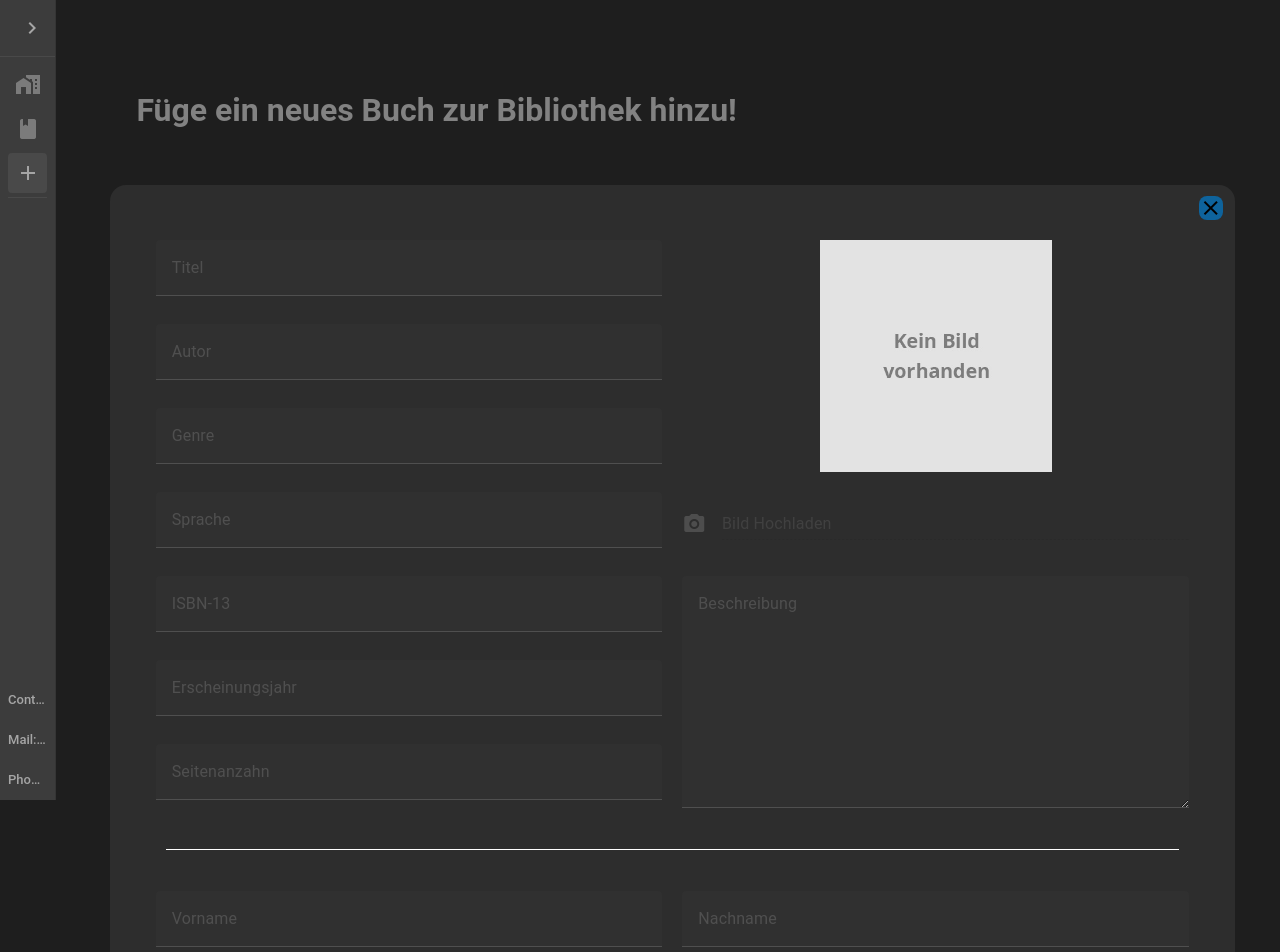
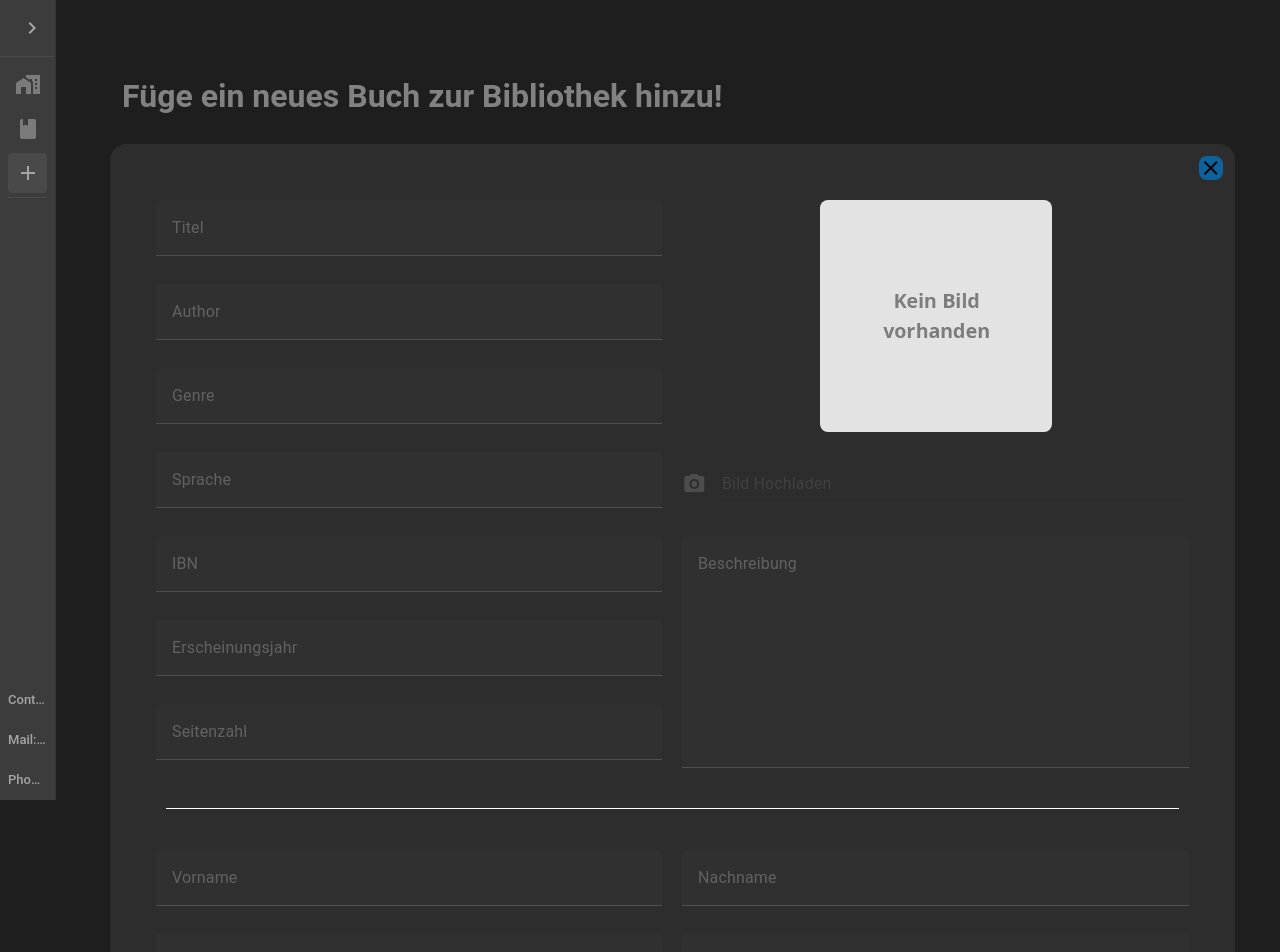
Before and after one commit to Marcey1611/Buecherei-Webanwendung, a Vue app in the folder frontend/library/: page /add in a window 1280 px wide. Shown: the top 952 px of the page. Built offline with nearby package versions, Linux system fonts and the light colour scheme.

Commit message:
Add verbessert(Buch schon vorhanden) add.module.css implementiert

```diff
--- /dev/null
+++ b/frontend/library/src/assets/add.module.css
@@ -0,0 +1,68 @@
+#AddH1 {
+    white-space: pre;
+    margin: 3vh;
+    color:#828282
+}
+#idDivclearAdd{
+    background-color: #2d2d2d;
+    width: 95%;
+    border-radius: 2vh;
+    margin: 1%;
+    padding: 1%;
+}
+#Add {
+    grid-template-rows: auto auto 8vh;
+    justify-content: center;
+    padding: 4%;
+}
+#idBuch, #idOwner{
+    display: grid;
+    grid-template-columns: 50% 50%;
+    color: #828282;
+    grid-gap: 2.5vh;
+    width: auto;
+    height: auto;
+    justify-content: center;
+}
+#idBuch{
+    grid-template-rows: 8vh 8vh 8vh 8vh 8vh 8vh 8vh;
+    margin-bottom: 4%;
+}
+#idOwner{
+    border-top: 0.125vh solid white;
+    padding-top: 4%;
+    grid-template-rows: 8vh 8vh;
+    margin-bottom: 4%;
+}
+#idImgDiv {
+    max-height: 100%;
+    max-width: 100%;
+    width: 100%;
+    height: 100%;
+    grid-row: 1/4;
+    grid-column: 2;
+    display: flex;
+    justify-content: center;
+    align-items: center;
+}
+#idImg {
+    max-height: 100%;
+    max-width: 100%;
+    align-self: center;
+    border-radius: 1vh;
+}
+#Beschreibung {
+    grid-row: 5/ 7;
+    grid-column: 2;
+   height: 29vh;
+}
+#idButton {
+    height: 8vh;
+    width: 100%;
+    background-color: #0E639C;
+}
+#idclearAdd{
+    float: right;
+    background-color: #0E639C;
+    border-radius: 1vh;
+}
--- a/frontend/library/src/components/Add.vue
+++ b/frontend/library/src/components/Add.vue
@@ -1,51 +1,38 @@
 <template>
     <h1 id="AddH1">Füge ein neues Buch zur Bibliothek hinzu!</h1>
-    <label v-show="errorShow" id="errLable">{{ errorLable }}</label>
-
     <div id="idDivclearAdd">
-        <v-icon id="idclearAdd" @click="this.clearFields">mdi-close</v-icon>
+        <v-icon id="idclearAdd" @click="reset()">mdi-close</v-icon>
         <v-form id="Add" ref="form">
             <div id="idBuch">
-            <v-text-field v-model="this.title" @blur="getBook()" id="AddTitle" :rules="[v=>!!v|| 'Title ist ein Pflichtfeld']" type="text" placeholder="Titel" required></v-text-field>
+                <v-text-field v-model="this.title" label="Titel" @blur="getBook()" id="AddTitle" :rules="[v=>!!v|| 'Title ist ein Pflichtfeld']" type="text" required></v-text-field>
             <div id="idImgDiv">
                 <img :src="this.cover" id="idImg">
             </div>
-        <v-text-field v-model="this.author" @blur="getBook()" id="AddAuthor" :rules="[v=>!!v|| 'Autor ist ein Pflichtfeld']" type="text" placeholder="Autor" required></v-text-field>
-        <v-text-field v-model="this.genre" id="Genre" :rules="[v=>!!v|| 'Genre ist ein Pflichtfeld']" type="text" placeholder="Genre" required></v-text-field>
-        <v-text-field v-model="this.language" id="Sprache" :rules="[v=>!!v|| 'Title ist ein Pflichtfeld']" type="text" placeholder="Sprache" required></v-text-field>
+            <v-text-field v-model="this.author" label="Author" @blur="getBook()" id="AddAuthor" :rules="[v=>!!v|| 'Autor ist ein Pflichtfeld']" type="text" required></v-text-field>
+            <v-text-field v-model="this.genre" label="Genre" id="Genre" :rules="[v=>!!v|| 'Genre ist ein Pflichtfeld']" type="text"  required></v-text-field>
+            <v-text-field v-model="this.language" label="Sprache" id="Sprache" :rules="[v=>!!v|| 'Title ist ein Pflichtfeld']" type="text"  required></v-text-field>
             <form action="upload" id="Bild">
                 <v-file-input label="Bild Hochladen" prepend-icon="mdi-camera" accept="image/png, image/jpeg, image/bmp"
                     variant="underlined" :disabled="this.showUpload"></v-file-input>
             </form>
-        <v-text-field v-model="this.isbn" @blur="getCoverByISBN()" id="ISBN" :rules="[v=>!!v|| 'ISBN ist ein Pflichtfeld']" type="number" min="0" step="1"
-            placeholder="ISBN-13" required></v-text-field>
-            <v-textarea v-model="this.description" id="Beschreibung" :rules="[v=>!!v|| 'Beschreibung ist ein Pflichtfeld']" type="text" placeholder="Beschreibung" required></v-textarea>
-        <v-text-field v-model="this.releaseYear" id="Erscheinungsjahr" :rules="[v=>!!v|| 'Title ist ein Pflichtfeld']" type="number" min="0" step="1"
-            placeholder="Erscheinungsjahr" required></v-text-field>
+            <v-text-field v-model="this.isbn" label="IBN" @blur="getCoverByISBN()" id="ISBN" :rules="[v=>!!v|| 'ISBN ist ein Pflichtfeld']" type="number" min="0" step="1" required></v-text-field>
+                <v-textarea v-model="this.description" label="Beschreibung" id="Beschreibung" :rules="[v=>!!v|| 'Beschreibung ist ein Pflichtfeld']" type="text"  required></v-textarea>
+            <v-text-field v-model="this.releaseYear" label="Erscheinungsjahr" id="Erscheinungsjahr" :rules="[v=>!!v|| 'Title ist ein Pflichtfeld']" type="number" min="0" step="1" required></v-text-field>
                 <div></div>
-     <v-text-field v-model="this.pages" id="Seitenzahl" :rules="[v=>!!v|| 'Title ist ein Pflichtfeld']" type="number" min="0" step="1" placeholder="Seitenanzahn"></v-text-field>
-
-
+        <v-text-field v-model="this.pages" label="Seitenzahl" id="Seitenzahl" :rules="[v=>!!v|| 'Title ist ein Pflichtfeld']" type="number" min="0" step="1" ></v-text-field>
             </div><!-- Buch bis Hier-->
             <div id="idOwner">
-        <v-text-field v-model="this.owner.firstName" id="Sprache" :rules="[v=>!!v|| 'Vorname ist ein Pflichtfeld']" type="text" placeholder="Vorname"></v-text-field>
-        <v-text-field v-model="this.owner.lastName" id="Sprache" :rules="[v=>!!v|| 'Nachname ist ein Pflichtfeld']" type="text" placeholder="Nachname"></v-text-field>
-        <v-text-field v-model="this.owner.phoneNumber" id="Sprache" :rules="[v=>!!v|| 'Handynummer ist ein Pflichtfeld']" type="text" placeholder="Handynummer"></v-text-field>
-        <v-text-field v-model="this.owner.eMail" id="Sprache" :rules="[v=>!!v|| 'Email ist ein Pflichtfeld']" type="text" placeholder="E-Mail"></v-text-field>
-        </div>
-
-
-
-
+            <v-text-field v-model="this.owner.firstName" label="Vorname" id="Sprache" :rules="[v=>!!v|| 'Vorname ist ein Pflichtfeld']" type="text"></v-text-field>
+            <v-text-field v-model="this.owner.lastName" label="Nachname" id="Sprache" :rules="[v=>!!v|| 'Nachname ist ein Pflichtfeld']" type="text" ></v-text-field>
+            <v-text-field v-model="this.owner.phoneNumber" label="Handynummer" id="Sprache" :rules="[v=>!!v|| 'Handynummer ist ein Pflichtfeld']" type="text" ></v-text-field>
+            <v-text-field v-model="this.owner.eMail" label="E-Mail" id="Sprache" :rules="[v=>!!v|| 'Email ist ein Pflichtfeld']" type="text" ></v-text-field>
+            </div><!-- Owner bis Hier-->
             <v-btn type="submit" @click="validate()" id="idButton">Buch hinzufügen</v-btn>
         </v-form>
     </div>
 </template>
-
 <script>
 import axios from 'axios';
-
-
 export default {
     data() {
         return {
@@ -73,12 +60,7 @@ export default {
     },
     methods: {
         addBook() {
-            console.log("test")
-            console.log(this.isbn)
-            this.realNewBook(this.isbn).then(() => {
-                console.log("Hallo")
                     try {
-
                         const newBook = {
                             isbn: this.isbn,
                             title: this.title,
@@ -94,35 +76,19 @@ export default {
                             owner: this.owner,
                             borrowCount:0,
                             available: true
-
-                        };
-                        console.log(newBook)
+                        }
                         try {
                             console.log("Try to send Data")
                             axios.post('http://localhost:8080/books/', newBook)
                                 .then(response => {
-                                    this.newBook = response.data;
-                                    console.log("recieved data")
+                                    this.newBook = response.data
                                 })
-
-                        } catch (error) {
-                            console.log('Failed to export Book')
-                        }
-                    } catch (err) {
-                        console.log('Error')
-                    }
-            }).catch(() => {
-                console.log('Buch ist bereits in der Datenbank')
-                this.errorLable = 'Buch ist bereits in der Datenbank'
-                this.errorShow = true
-            })
-
+                        } catch (error) {console.log('Failed to export Book')}
+                    } catch (err) {console.log('Error')}
+                    alert("Vielen Dank fürs hinzufügen")
         },
 
         getBook() {
-            console.log("getBook enterd");
-            this.disableErrorMSG()
-            console.log("disable Messages");
             if (this.title != '' && this.author != '' && this.isbn == null ) {
                 try {
                     axios.get('https://www.googleapis.com/books/v1/volumes', {
@@ -133,17 +99,13 @@ export default {
                         }
                     }).then(response => {
                         let tmpISBN
-                        console.log(response)
-                        console.log(response.data.items[0].volumeInfo)
                         let respInfo = response.data.items[0].volumeInfo
                         try {
                             respInfo.industryIdentifiers.forEach(element => {
                                 if (element.type == "ISBN_13") {
                                     tmpISBN = parseInt(element.identifier)
-                                    console.log(tmpISBN)
                                 }
                             })
-
                             let tmpYear = respInfo.publishedDate.substring(0, 4)
                             try{this.isbn = tmpISBN}catch{console.log("ISBN Is not available")}
                             try{this.title = respInfo.title}catch{console.log("Title Is not available")}
@@ -154,13 +116,9 @@ export default {
                             try{this.pages = respInfo.pageCount}catch{console.log("pagecount Is not available")}
                             try{this.description = respInfo.description}catch{console.log("Description Is not available")}
                             try{this.cover = respInfo.imageLinks.thumbnail}catch{console.log("Cover Is not available")}
-                        } catch (error) {
-                            console.log('Error2')
-                        }
+                        } catch (error) {console.log('Error2')}
                     })
-                } catch (err) {
-                    console.log('Error')
-                }
+                } catch (err) {console.log('Error')}
             }
             if ((this.title == '' && this.cover != this.nopic) || (this.author == '' && this.cover != this.nopic)) {
                 this.cover = this.nopic
@@ -191,43 +149,30 @@ export default {
                     })
                     resolve(true);})})
         },
-
         getCoverByISBN() {
-            this.disableErrorMSG()
             if (this.isbn != '' && this.cover == this.nopic) {
                 try {
                     this.cover = 'https://covers.openlibrary.org/b/isbn/' + this.isbn + '-L.jpg'
-                    console.log(this.cover)
                     this.showUpload = false
-                } catch (error) {
-                    console.log('Error while downloading img')
-                }
+                } catch (error) {console.log('Error while downloading img')}
             } if (this.isbn == '' && this.cover != this.nopic) {
                 this.cover = this.nopic
                 this.showUpload = true
             }
         },
-        disableErrorMSG() {
-            this.errorLable = ''
-            this.errorShow = true;
-        },
-        clearFields(){
-            this.isbn= null,
-            this.title= '',
-            this.author= '',
-            this.releaseYear= null,
-            this.genre= '',
-            this.language= '',
-            this.pages= null,
-            this.description= ''
-            this.cover = this.nopic
-        },
         async validate(){
             const { valid } =  await this.$refs.form.validate()
                 if(valid){
+                    this.realNewBook(this.isbn).then(()=>
                     this.addBook()
+                    ).catch(()=>
+                    alert("Das Buch ist bereits Vorhanden")
+                    )
                 }
 
+        },
+        reset(){
+            this.$refs.form.reset()
         }
     },
     mounted() {
@@ -238,92 +183,7 @@ export default {
             })
     }
 }
-
-
 </script>
 <style>
-#AddH1 {
-    white-space: pre;
-    padding: 3vw;
-    color:#828282
-}
-#idDivclearAdd{
-    background-color: #2d2d2d;
-    width: 95%;
-    border-radius: 2vh;
-    margin: 1%;
-    padding: 1%;
-
-}
-
-#Add {
-
-    grid-template-rows: auto auto 8vh;
-
-    justify-content: center;
-    padding: 4%;
-
-}
-#idBuch, #idOwner{
-    display: grid;
-    grid-template-columns: 50% 50%;
-    color: #828282;
-    grid-gap: 2.5vh;
-    width: auto;
-    height: auto;
-    justify-content: center;
-}
-#idBuch{
-    grid-template-rows: 8vh 8vh 8vh 8vh 8vh 8vh 8vh;
-    margin-bottom: 4%;
-}
-#idOwner{
-    border-top: 0.125vh solid white;
-    padding-top: 4%;
-    grid-template-rows: 8vh 8vh;
-    margin-bottom: 4%;
-}
-#idImgDiv {
-    max-height: 100%;
-    max-width: 100%;
-    width: 100%;
-    height: 100%;
-    grid-row: 1/4;
-    grid-column: 2;
-    display: flex;
-    justify-content: center;
-    align-items: center;
-}
-#idImg {
-    max-height: 100%;
-    max-width: 100%;
-    align-self: center;
-}
-
-#Beschreibung {
-    grid-row: 5/ 7;
-    grid-column: 2;
-   height: 29vh;
-}
-
-#errLable {
-    color: red;
-
-}
-#AddDescription {
-    grid-column-start: 1;
-    grid-column-end: 3;
-    white-space: pre-wrap;
-    overflow-y: auto;
-}
-#idButton {
-    height: 8vh;
-    width: 100%;
-    background-color: #0E639C;
-}
-#idclearAdd{
-    float: right;
-    background-color: #0E639C;
-    border-radius: 1vh;
-}
+@import "../assets/add.module.css";
 </style>
```
Also changed, not shown: frontend/library/todo.txt, 1 other file (tests, documents, lock files or other folders). Lines whose indentation alone changed are shown as unchanged.
